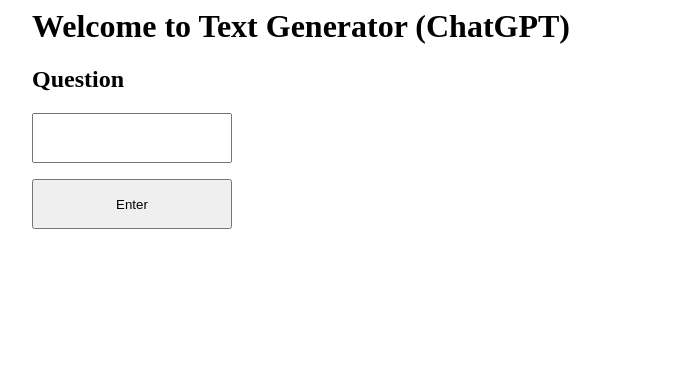
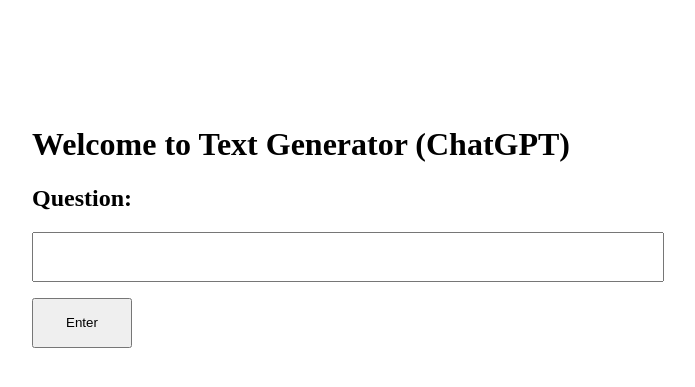
Before and after one commit to MAYIMENG/NTU-19, a Flask app: page /text_gpt in a window 1280 px wide. Shown: the top 387 px of the page, without its empty margins (292-987 px from the left). Run offline with Flask 3, Linux system fonts and the light colour scheme.

Commit message:
Update text_gpt.html

```diff
--- a/templates/text_gpt.html
+++ b/templates/text_gpt.html
@@ -1,15 +1,39 @@
 <style>
-    .container{width:100%;margin:auto}
-    @media (min-width:600px) {.container{width: 80%;}}
-    @media (min-width:768px) {.container{width: 60%;}}
-    @media (min-width:1024px) {.container{width: 50%;}}
+    .container {
+        width: 100%;
+        margin-top: 10%;
+        margin-left: auto;
+        margin-right: auto;
+        margin-bottom: auto;
+    }
+
+    @media (min-width:600px) {
+        .container {
+            width: 80%;
+        }
+    }
+
+    @media (min-width:768px) {
+        .container {
+            width: 60%;
+        }
+    }
+
+    @media (min-width:1024px) {
+        .container {
+            width: 50%;
+        }
+    }
 </style>
 
+
 <div class="container">
-<h1>Welcome to Text Generator (ChatGPT)</h1>
-<form action="/text_result" method="post">
-        <h2>Question </h2>
-        <input type = "text" name="q" style="width:200px;height:50px;">
-        <p><input type = "submit" value="Enter" style="width:200px;height:50px;"></p>
-</form>
+    <h1>Welcome to Text Generator (ChatGPT)</h1>
+    <form action="/text_result" method="post">
+        <h2>Question: </h2>
+        <input type="text" style="width:100%;height: 50px;" name="q">
+        <p>
+            <input type="submit" value="Enter" style="width:100px;height:50px;">
+        </p>
+    </form>
 </div>
```
